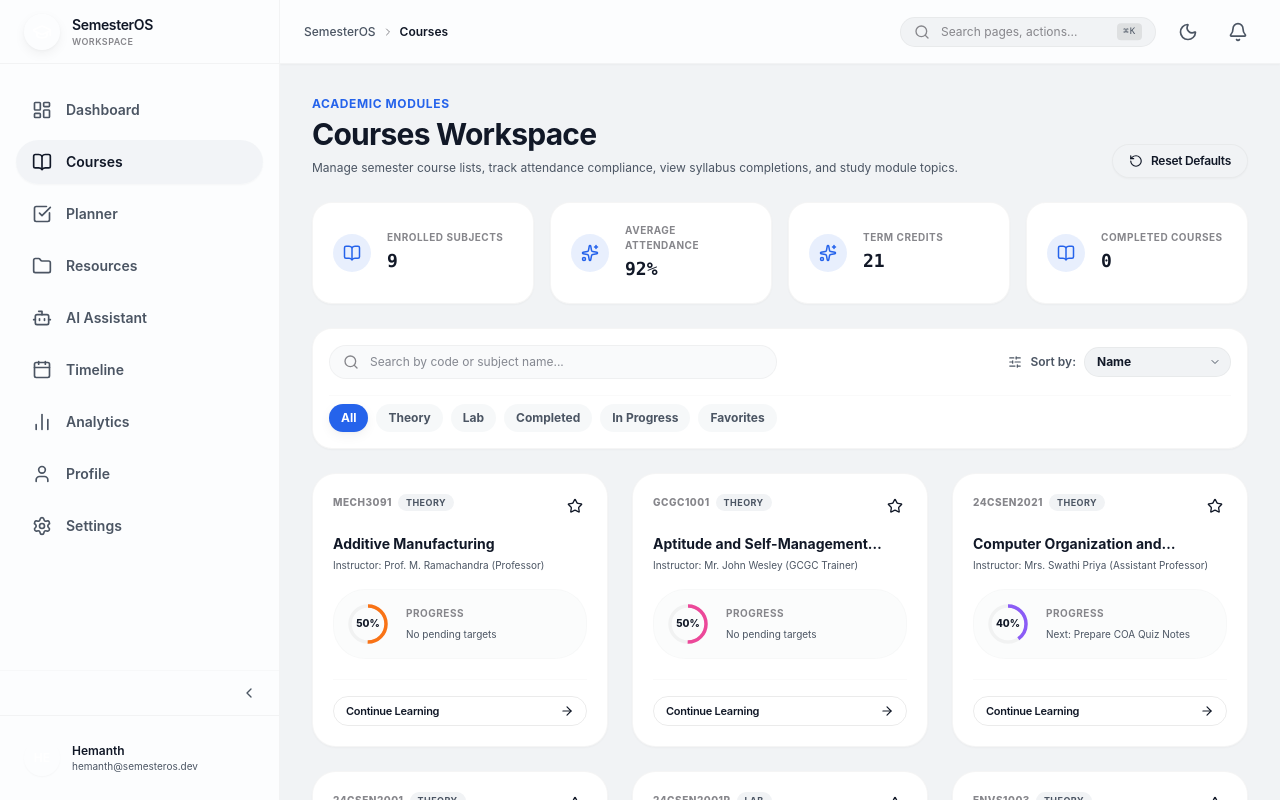
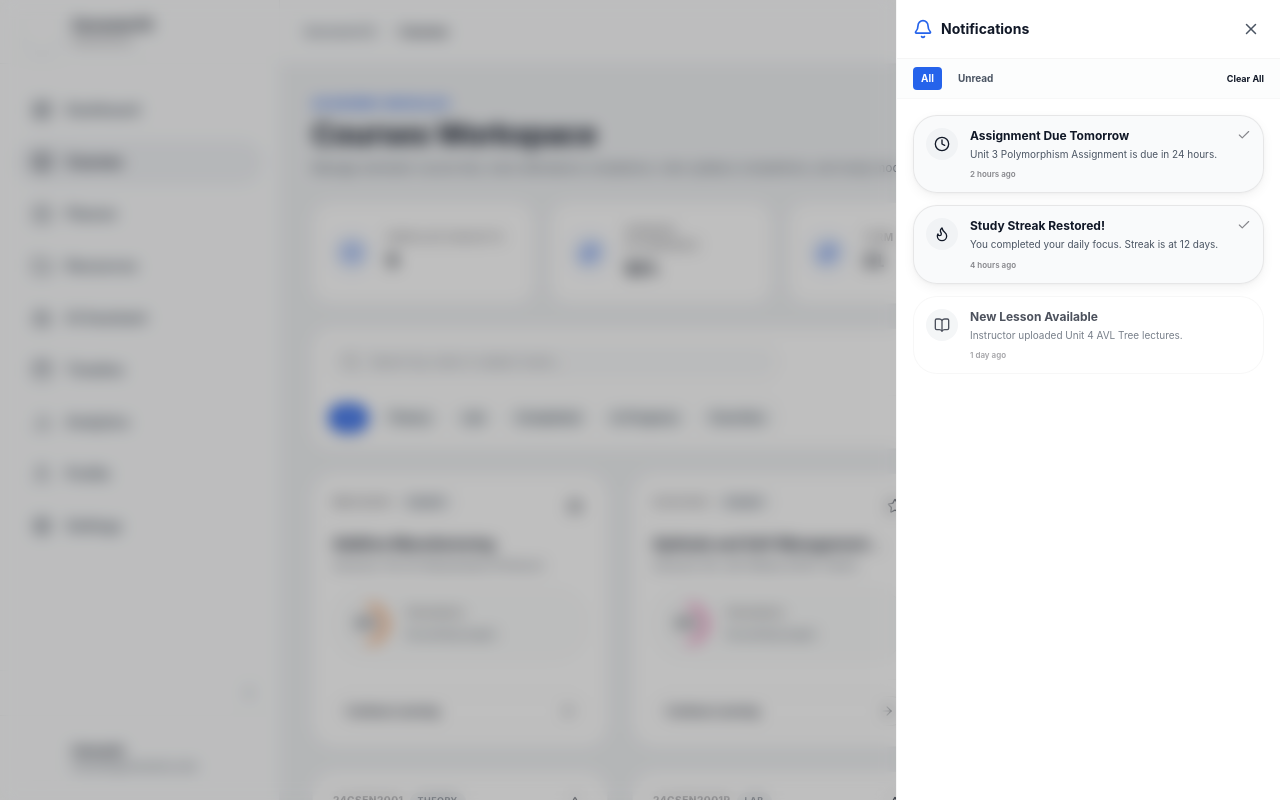
Before and after one commit to batmanvigilante7/semesteros, a React (Vite) app: page /semesteros/courses in a window 1280 px wide. Both pictures are taken after a click on the button 1238 px from the left and 31 px from the top of the page. Built offline with nearby package versions, Linux system fonts and the light colour scheme.

Commit message:
feat(command-center): implement universal search, command palette, and notifications

```diff
--- a/src/components/layout/AppShell.tsx
+++ b/src/components/layout/AppShell.tsx
@@ -4,6 +4,7 @@ import { LayoutDashboard, CheckSquare, BookOpen, Menu } from 'lucide-react'
 import Sidebar from './Sidebar'
 import Header from './Header'
 import CommandPalette from './CommandPalette'
+import NotificationCenter from './NotificationCenter'
 
 export default function AppShell() {
   const [sidebarOpen, setSidebarOpen] = useState(false)
@@ -11,6 +12,7 @@ export default function AppShell() {
     return localStorage.getItem('sidebar_collapsed') === 'true'
   })
   const [commandPaletteOpen, setCommandPaletteOpen] = useState(false)
+  const [notificationsOpen, setNotificationsOpen] = useState(false)
 
   useEffect(() => {
     localStorage.setItem('sidebar_collapsed', String(sidebarCollapsed))
@@ -49,7 +51,10 @@ export default function AppShell() {
       {/* Main Content Area */}
       <div className="flex flex-1 flex-col overflow-hidden">
         {/* Top Navbar */}
-        <Header onMenuOpen={() => setSidebarOpen(true)} />
+        <Header
+          onMenuOpen={() => setSidebarOpen(true)}
+          onNotificationOpen={() => setNotificationsOpen(true)}
+        />
 
         {/* Scrollable Page Container */}
         <main className="flex-1 overflow-y-auto px-6 py-8 md:px-8">
@@ -111,6 +116,12 @@ export default function AppShell() {
         isOpen={commandPaletteOpen}
         onClose={() => setCommandPaletteOpen(false)}
       />
+
+      {/* Notification Center slide-over drawer */}
+      <NotificationCenter
+        isOpen={notificationsOpen}
+        onClose={() => setNotificationsOpen(false)}
+      />
     </div>
   )
 }
--- a/src/components/layout/Header.tsx
+++ b/src/components/layout/Header.tsx
@@ -5,9 +5,10 @@ import ThemeToggle from './ThemeToggle'
 
 interface HeaderProps {
   onMenuOpen: () => void
+  onNotificationOpen: () => void
 }
 
-export default function Header({ onMenuOpen }: HeaderProps) {
+export default function Header({ onMenuOpen, onNotificationOpen }: HeaderProps) {
   return (
     <header className="flex h-16 items-center justify-between border-b border-border-subtle bg-bg-primary px-6 shadow-subtle z-30 select-none">
       {/* Mobile Toggle & Breadcrumb Navigation */}
@@ -34,6 +35,7 @@ export default function Header({ onMenuOpen }: HeaderProps) {
 
         {/* Notifications Icon (Mock indicator badge) */}
         <button
+          onClick={onNotificationOpen}
           className="relative rounded-xl p-2 text-text-secondary hover:bg-bg-secondary hover:text-text-primary transition-all duration-200 cursor-pointer"
           aria-label="View notifications center"
         >
--- /dev/null
+++ b/src/components/layout/NotificationCenter.tsx
@@ -0,0 +1,200 @@
+import { useState, useEffect } from 'react'
+import { motion, AnimatePresence } from 'framer-motion'
+import { Bell, X, Check, Flame, Clock, Award, BookOpen } from 'lucide-react'
+import { cn } from '@/utils/cn'
+
+export interface NotificationItem {
+  id: string
+  title: string
+  description: string
+  time: string
+  category: 'deadlines' | 'streak' | 'lesson' | 'system'
+  isRead: boolean
+}
+
+interface NotificationCenterProps {
+  isOpen: boolean
+  onClose: () => void
+}
+
+const initialNotifications: NotificationItem[] = [
+  {
+    id: 'notif-1',
+    title: 'Assignment Due Tomorrow',
+    description: 'Unit 3 Polymorphism Assignment is due in 24 hours.',
+    time: '2 hours ago',
+    category: 'deadlines',
+    isRead: false,
+  },
+  {
+    id: 'notif-2',
+    title: 'Study Streak Restored!',
+    description: 'You completed your daily focus. Streak is at 12 days.',
+    time: '4 hours ago',
+    category: 'streak',
+    isRead: false,
+  },
+  {
+    id: 'notif-3',
+    title: 'New Lesson Available',
+    description: 'Instructor uploaded Unit 4 AVL Tree lectures.',
+    time: '1 day ago',
+    category: 'lesson',
+    isRead: true,
+  },
+]
+
+export default function NotificationCenter({ isOpen, onClose }: NotificationCenterProps) {
+  const [notifications, setNotifications] = useState<NotificationItem[]>(() => {
+    const saved = localStorage.getItem('semesteros.notifications')
+    return saved ? JSON.parse(saved) : initialNotifications
+  })
+  const [activeTab, setActiveTab] = useState<'all' | 'unread'>('all')
+
+  useEffect(() => {
+    localStorage.setItem('semesteros.notifications', JSON.stringify(notifications))
+  }, [notifications])
+
+  // Count unread
+  const unreadCount = notifications.filter((n) => !n.isRead).length
+
+  // Filter list
+  const filteredNotifs = notifications.filter((n) => {
+    if (activeTab === 'unread') return !n.isRead
+    return true
+  })
+
+  const handleMarkAsRead = (id: string) => {
+    setNotifications((prev) =>
+      prev.map((n) => (n.id === id ? { ...n, isRead: true } : n))
+    )
+  }
+
+  const handleClearAll = () => {
+    setNotifications([])
+  }
+
+  const getCategoryIcon = (category: NotificationItem['category']) => {
+    if (category === 'deadlines') return <Clock className="h-4 w-4 text-accent-rose" />
+    if (category === 'streak') return <Flame className="h-4 w-4 text-accent-amber" />
+    if (category === 'lesson') return <BookOpen className="h-4 w-4 text-accent-blue" />
+    return <Bell className="h-4 w-4 text-accent-indigo" />
+  }
+
+  return (
+    <AnimatePresence>
+      {isOpen && (
+        <div className="fixed inset-0 z-50 flex justify-end select-none">
+          {/* Backdrop */}
+          <motion.div
+            initial={{ opacity: 0 }}
+            animate={{ opacity: 1 }}
+            exit={{ opacity: 0 }}
+            onClick={onClose}
+            className="absolute inset-0 bg-black/25 backdrop-blur-sm"
+          />
+
+          {/* Slide-over Drawer Panel */}
+          <motion.aside
+            initial={{ x: '100%' }}
+            animate={{ x: 0 }}
+            exit={{ x: '100%' }}
+            transition={{ type: 'spring', damping: 25, stiffness: 220 }}
+            className="relative w-full max-w-sm border-l border-border-subtle bg-surface shadow-high h-full flex flex-col z-10"
+          >
+            {/* Header */}
+            <div className="p-4 border-b border-border-subtle flex items-center justify-between text-left">
+              <div className="flex items-center gap-2">
+                <Bell className="h-5 w-5 text-primary" />
+                <h3 className="text-sm font-bold text-text-primary">Notifications</h3>
+                {unreadCount > 0 && (
+                  <span className="rounded-full bg-accent-rose px-1.5 py-0.5 text-[8.5px] font-extrabold text-white">
+                    {unreadCount}
+                  </span>
+                )}
+              </div>
+              <button
+                onClick={onClose}
+                className="rounded-lg p-1 text-text-secondary hover:bg-bg-secondary transition-colors cursor-pointer"
+              >
+                <X className="h-4.5 w-4.5" />
+              </button>
+            </div>
+
+            {/* Sub-navigation filtering tabs */}
+            <div className="px-4 py-2 border-b border-border-subtle/50 flex justify-between items-center bg-bg-secondary/20">
+              <div className="flex gap-2">
+                {(['all', 'unread'] as const).map((tab) => (
+                  <button
+                    key={tab}
+                    onClick={() => setActiveTab(tab)}
+                    className={cn(
+                      'text-[10px] font-bold capitalize px-2 py-1 rounded transition-colors cursor-pointer',
+                      activeTab === tab
+                        ? 'bg-primary text-white'
+                        : 'text-text-secondary hover:text-text-primary'
+                    )}
+                  >
+                    {tab}
+                  </button>
+                ))}
+              </div>
+
+              {notifications.length > 0 && (
+                <button
+                  onClick={handleClearAll}
+                  className="text-[9px] font-bold text-accent-rose hover:underline cursor-pointer"
+                >
+                  Clear All
+                </button>
+              )}
+            </div>
+
+            {/* List panel */}
+            <div className="flex-1 overflow-y-auto p-4 space-y-3">
+              {filteredNotifs.map((notif) => (
+                <div
+                  key={notif.id}
+                  className={cn(
+                    'p-3 border rounded-xl flex items-start gap-3 transition-all text-left relative',
+                    notif.isRead
+                      ? 'border-border-subtle bg-surface opacity-75'
+                      : 'border-border-medium bg-bg-secondary/40 shadow-soft'
+                  )}
+                >
+                  <div className="p-2 bg-bg-secondary rounded-lg shrink-0">
+                    {getCategoryIcon(notif.category)}
+                  </div>
+
+                  <div className="min-w-0 pr-6">
+                    <h4 className="text-xs font-bold text-text-primary">{notif.title}</h4>
+                    <p className="text-[10px] text-text-secondary mt-0.5 leading-relaxed">{notif.description}</p>
+                    <span className="text-[8px] text-text-tertiary font-semibold mt-1.5 block">{notif.time}</span>
+                  </div>
+
+                  {!notif.isRead && (
+                    <button
+                      onClick={() => handleMarkAsRead(notif.id)}
+                      className="absolute right-2 top-2 p-1 rounded hover:bg-bg-secondary text-text-tertiary hover:text-accent-teal transition-all cursor-pointer"
+                      title="Mark as read"
+                    >
+                      <Check className="h-3.5 w-3.5" />
+                    </button>
+                  )}
+                </div>
+              ))}
+
+              {filteredNotifs.length === 0 && (
+                <div className="h-64 flex flex-col items-center justify-center text-center">
+                  <Award className="h-10 w-10 text-text-tertiary opacity-35 mb-2" />
+                  <p className="text-xs font-semibold text-text-secondary">All caught up!</p>
+                  <p className="text-[9px] text-text-secondary mt-0.5">No notifications here.</p>
+                </div>
+              )}
+            </div>
+          </motion.aside>
+        </div>
+      )}
+    </AnimatePresence>
+  )
+}
```
Also changed, not shown: src/components/layout/CommandPalette.tsx (+86 -67 lines).
